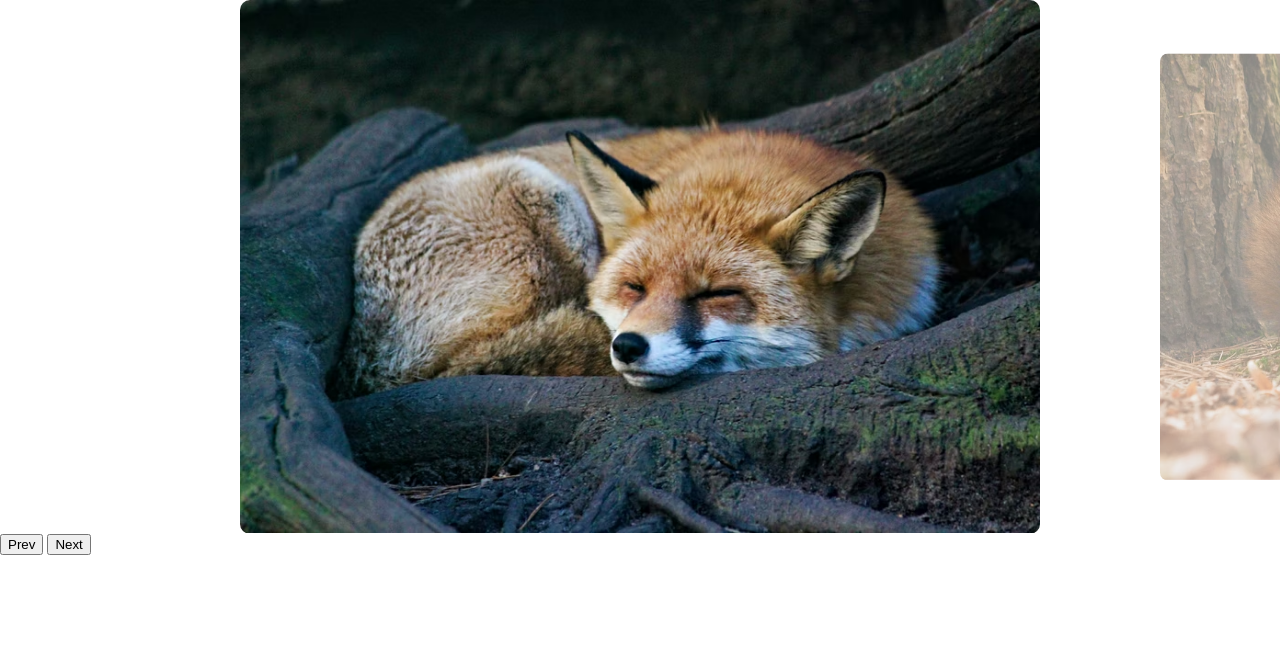
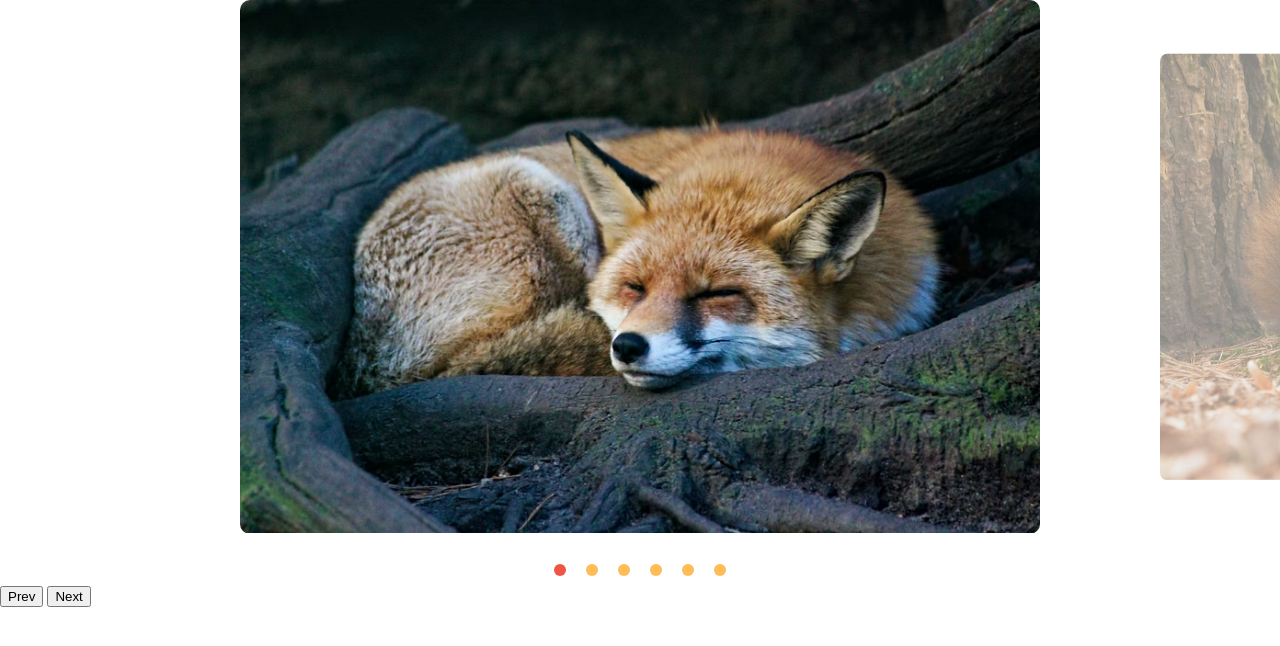
Before and after one commit to renata-souza/slide-animais, a plain HTML site: page index.html in a window 1280 px wide. Drawn offline with Linux system fonts and the light colour scheme.

Commit message:
adicionada paginacao por slide

```diff
--- a/css/style.css
+++ b/css/style.css
@@ -43,3 +43,25 @@ img {
   opacity: 1;
   transform: scale(1);
 }
+
+[data-control="slide"] {
+  display: flex;
+  justify-content: center;
+  margin-top: 20px;
+}
+
+[data-control="slide"] li a {
+  display: block;
+  width: 12px;
+  height: 12px;
+  background-color: #FB5;
+  border-radius: 50%;
+  overflow: hidden;
+  text-indent: -999px;
+  margin: 10px;
+}
+
+[data-control="slide"] li.active a,
+[data-control="slide"] li a:hover {
+  background-color: #E54;
+}
--- a/js/script.js
+++ b/js/script.js
@@ -3,3 +3,4 @@ import { Slide, SlideNav } from "./slide.js";
 const slide = new SlideNav('.slide', '.wrapper');
 slide.init();
 slide.addArrow('.prev', '.next');
+slide.addControl()
--- a/js/slide.js
+++ b/js/slide.js
@@ -4,6 +4,7 @@ export class Slide {
     this.wrapper = document.querySelector(wrapper)
     this.dist = { finalPosition: 0, startX: 0, movement: 0 }
     this.activeClass = 'active'
+    this.changeEvent = new Event('changeEvent')
   }
 
   transition(active) {
@@ -92,6 +93,7 @@ export class Slide {
     this.slideIndexNav(index)
     this.dist.finalPosition = activeSlide.position
     this.changeActiveClass()
+    this.wrapper.dispatchEvent(this.changeEvent)
   }
 
   changeActiveClass() {
@@ -143,6 +145,11 @@ export class Slide {
 }
 
 export class SlideNav extends Slide {
+  constructor(slide, wrapper) {
+    super(slide, wrapper)
+    this.bindControlEvents()
+  }
+
   addArrow(prev, next) {
     this.prevElement = document.querySelector(prev)
     this.nextElement = document.querySelector(next)
@@ -153,4 +160,40 @@ export class SlideNav extends Slide {
     this.prevElement.addEventListener('click', this.activePrevSlide)
     this.nextElement.addEventListener('click', this.activeNextSlide)
   }
+
+  createControl() {
+    const control = document.createElement('ul')
+    control.dataset.control = 'slide'
+
+    this.slideArray.forEach((item, index) => {
+      control.innerHTML += `<li><a href="#slide${index + 1}">${index + 1}</a></li>`
+    })
+    this.wrapper.appendChild(control)
+    return control
+  }
+
+  eventControl(item, index) {
+    item.addEventListener('click', (event) => {
+      event.preventDefault()
+      this.changeSlide(index)
+    })
+    this.wrapper.addEventListener('changeEvent', this.activeControlItem)
+  }
+
+  activeControlItem() {
+    this.controlArray.forEach(item => item.classList.remove(this.activeClass))
+    this.controlArray[this.index.active].classList.add(this.activeClass)
+  }
+
+  addControl(customControl) {
+    this.control = document.querySelector(customControl) || this.createControl()
+    this.controlArray = [...this.control.children]
+    this.activeControlItem()
+    this.controlArray.forEach(this.eventControl)
+  }
+
+  bindControlEvents() {
+    this.eventControl = this.eventControl.bind(this)
+    this.activeControlItem = this.activeControlItem.bind(this)
+  }
 }
```
